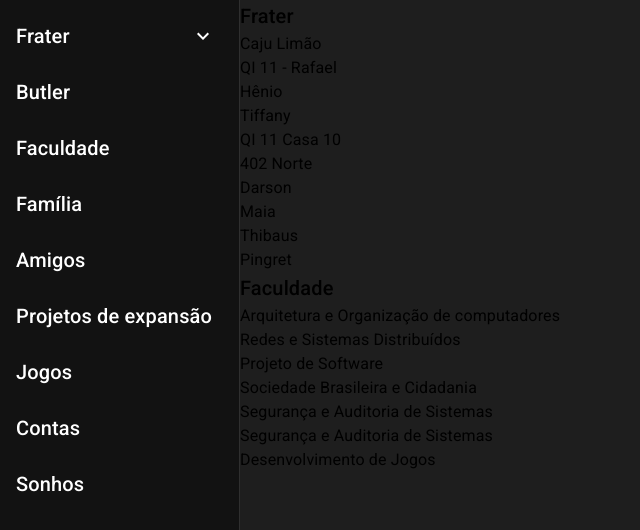
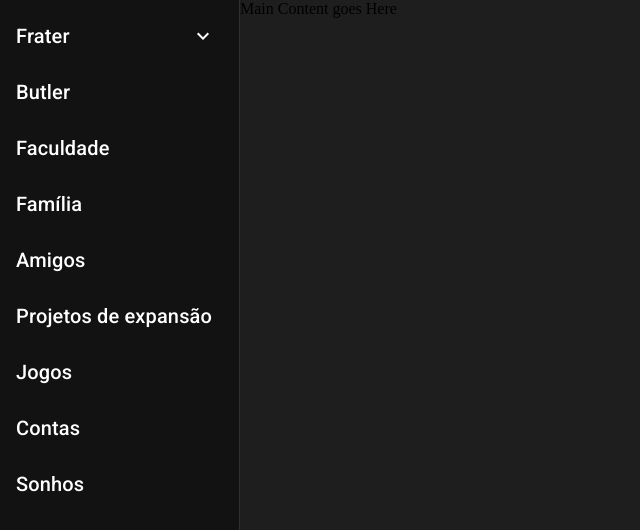
Before and after one commit to RuanVPSantos/euganizacaoFront, a React (Vite) app: page / in a window 1280 px wide. Shown: the top 530 px of the page, without its empty margins (0-640 px from the left). Built offline with nearby package versions, Linux system fonts and the light colour scheme.

Commit message:
preparing routes to add whatever they must contain

```diff
--- a/src/App.jsx
+++ b/src/App.jsx
@@ -10,8 +10,8 @@ const App = () => {
       <div style={{ display: 'flex' }}>
         <Sidebar />
         <Routes>
-          <Route path="/" element={<ContentComponent />} />
-          {/* Adicione outras rotas conforme necessário */}
+          <Route path="/" element={<p>Main Content goes Here</p>} />
+          <Route path="/butler" element={<p>Frater content goes here</p>} />
           <Route path="/butler" element={<p>Butler content goes here</p>} />
           <Route path="/faculdade" element={<p>Faculdade content goes here</p>} />
           <Route path="/familia" element={<p>Família content goes here</p>} />
```
